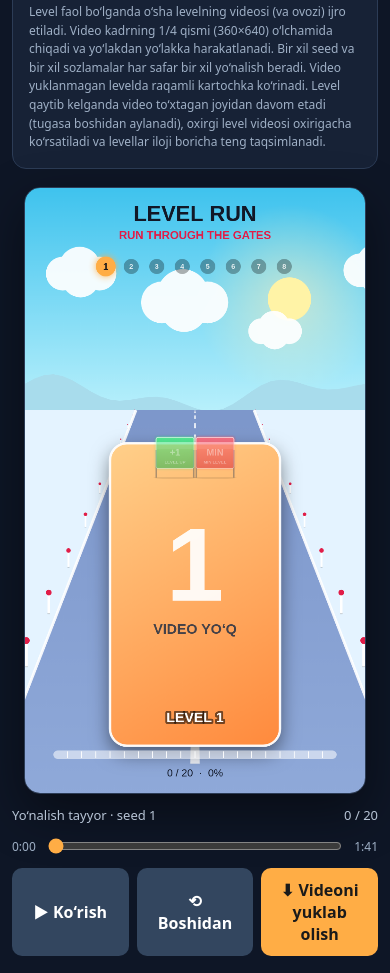
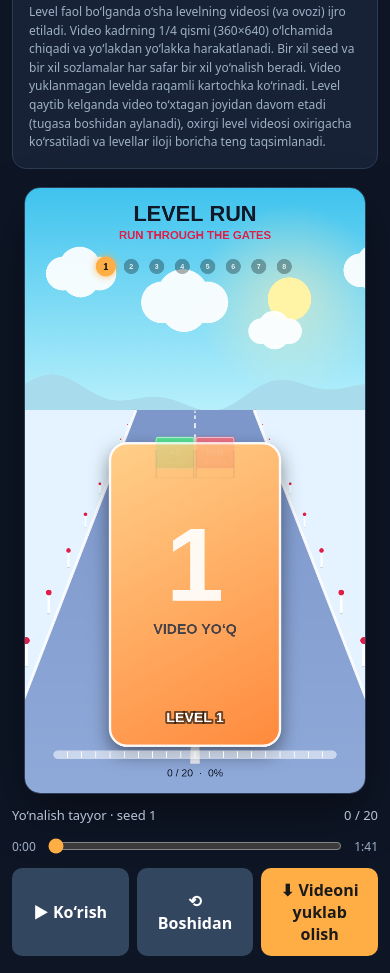
Before and after one commit to highcoverrank-ui/anime-puzzle, a plain HTML site: page index.html in a window 390 px wide. Shown: the part 1712-2685 px from the top of the page. Drawn offline with Linux system fonts and the light colour scheme.

Commit message:
Update index.html

```diff
--- a/index.html
+++ b/index.html
@@ -314,13 +314,15 @@ function draw(t){
  const k=S.scale,c=cfg(),th=THEMES[c.theme]||THEMES.day,n=S.gates.length,RT=runTime(),p=clamp(t/RT,0,1),prog=p*n;
  ctx.setTransform(k,0,0,k,0,0);ctx.clearRect(0,0,W,H);
  drawSky(t,th);drawRoad(t,th);
- drawGates(prog,n,1);
  // personaj
  const level=S.level,laneX=laneAt(prog),bob=Math.sin(t*13)*5;let cardY=796,shake=0,bump=1;
  const kp=Math.floor(prog-.9),pt=kp>=0&&kp<n?t-passTime(kp):9,PD=.9,pg=kp>=0&&kp<n?S.gates[kp]:null;
  if(pg&&pt>=0&&pt<PD){if(pg.chosen.green)bump=1+.1*(1-pt/PD);else shake=Math.sin(pt*70)*9*(1-pt/.5>0?1-pt/.5:0)}
- {const vx=(laneAt(prog+.02)-laneAt(prog-.02))/.04,turn=clamp(vx/540,-1,1);drawVideoCard(level,laneX+shake,VB,{lean:turn*.07,scale:bump})}
- drawGates(prog,n,.55); // video ustida yarim shaffof darvozalar
+ {const vx=(laneAt(prog+.02)-laneAt(prog-.02))/.04,turn=clamp(vx/540,-1,1),bw=VW*bump,bh=VH*bump,gx=laneX+shake;
+  // darvozalar video ostida chizilmaydi (video maydoni qirqib tashlanadi), faqat ustida sezilar-sezilmas ko‘rinadi
+  ctx.save();ctx.translate(gx,VB);ctx.rotate(turn*.07);ctx.beginPath();ctx.rect(-W*2,-H*2,W*4,H*4);ctx.roundRect(-bw/2,-bh,bw,bh,36*bump);ctx.clip('evenodd');ctx.rotate(-turn*.07);ctx.translate(-gx,-VB);drawGates(prog,n,1);ctx.restore();
+  drawVideoCard(level,laneX+shake,VB,{lean:turn*.07,scale:bump})}
+ drawGates(prog,n,.12); // video ustida yarim shaffof darvozalar
  ctx.save();ctx.textAlign='center';ctx.lineJoin='round';ctx.font=`bold 30px ${FONT}`;ctx.lineWidth=8;ctx.strokeStyle='rgba(0,0,0,.55)';ctx.strokeText('LEVEL '+(level+1),laneX+shake,cardY+334);ctx.fillStyle='#fff';ctx.fillText('LEVEL '+(level+1),laneX+shake,cardY+334);ctx.restore();
  // gate efekti
  if(pg&&pt>=0&&pt<PD){const u=pt/PD,col=pg.chosen.green?'61,240,131':'255,90,108',cy=cardY+130;
@@ -337,8 +339,8 @@ function draw(t){
  ctx.fillStyle=th.hud;ctx.font=`22px ${FONT}`;ctx.fillText(`${passedCount(t)} / ${n}  ·  ${Math.floor(p*100)}%`,W/2,1245);
  // yakun
  if(t>RT){const u=ease((t-RT)/.45);ctx.fillStyle=`rgba(7,12,26,${.95*u})`;ctx.fillRect(0,0,W,H);
-  ctx.save();ctx.globalAlpha=u;ctx.textAlign='center';ctx.fillStyle='#fff';ctx.font=`bold 54px ${FONT}`;ctx.fillText(level===MAXL?'MAX LEVEL!':'FINAL LEVEL',W/2,300);
-  ctx.fillStyle='#ffad45';ctx.font=`bold 150px ${FONT}`;ctx.shadowColor='rgba(255,173,69,.7)';ctx.shadowBlur=30;ctx.fillText(String(level+1),W/2,450);ctx.shadowBlur=0;ctx.restore();
+  ctx.save();ctx.globalAlpha=u;ctx.textAlign='center';ctx.fillStyle='#fff';ctx.font=`bold 84px ${FONT}`;ctx.fillText('WINNER!',W/2,310);
+  ctx.fillStyle='#ffad45';ctx.font=`bold 150px ${FONT}`;ctx.shadowColor='rgba(255,173,69,.7)';ctx.shadowBlur=30;ctx.fillText('🏆',W/2,470);ctx.shadowBlur=0;ctx.restore();
   ctx.save();ctx.globalAlpha=u;drawVideoCard(level,W/2,VB,{lean:0,scale:1});ctx.restore();
   const rnd=mulberry32(99);for(let q=0;q<30;q++){const x=rnd()*W,sp=40+rnd()*90,y=((rnd()*H+(t-RT)*sp*6)%H);ctx.fillStyle=`rgba(255,${180+rnd()*70|0},${90+rnd()*120|0},${.7*u})`;ctx.beginPath();ctx.arc(x,y,2+rnd()*3,0,6.283);ctx.fill()}}
 }
```
